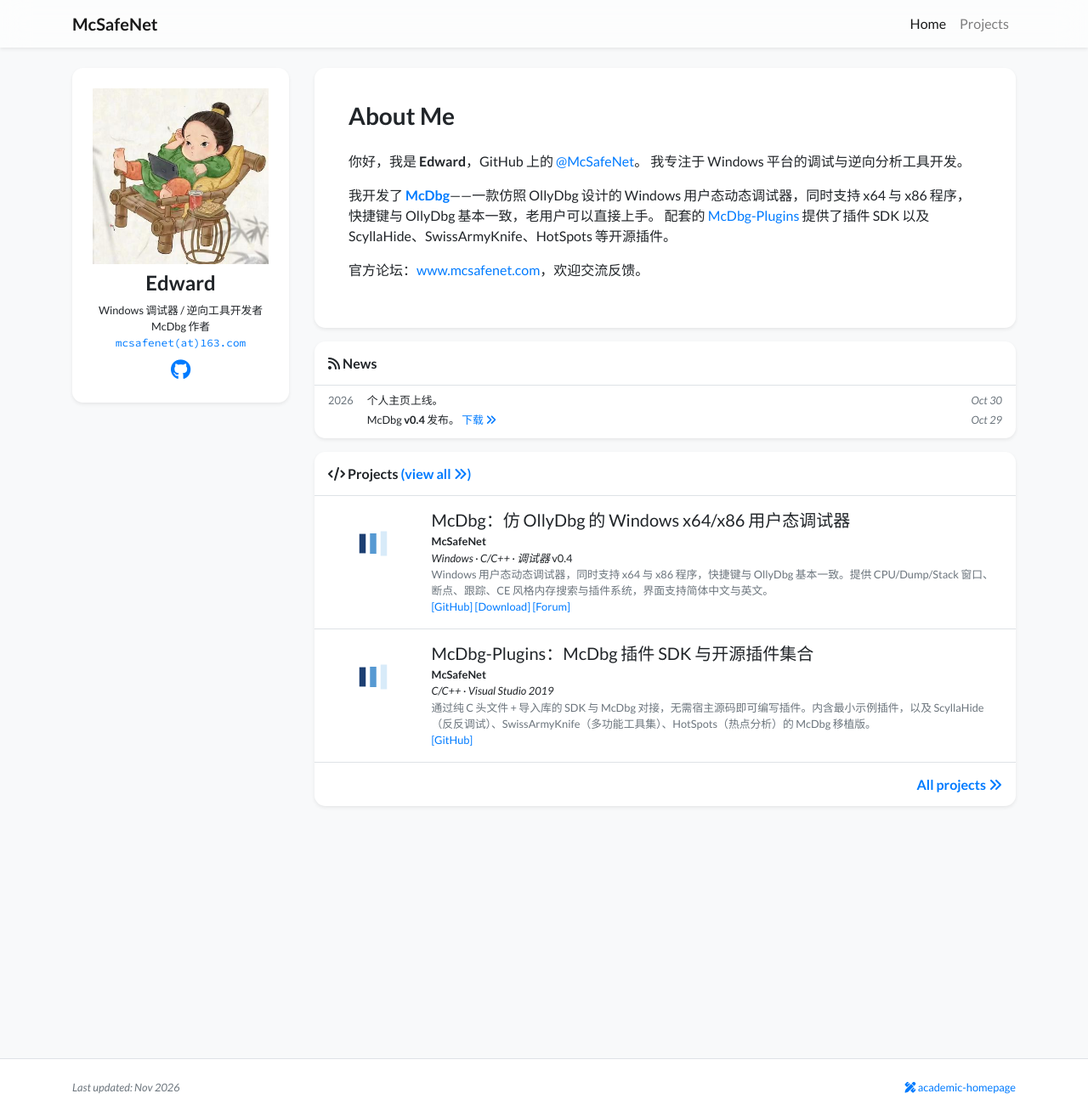
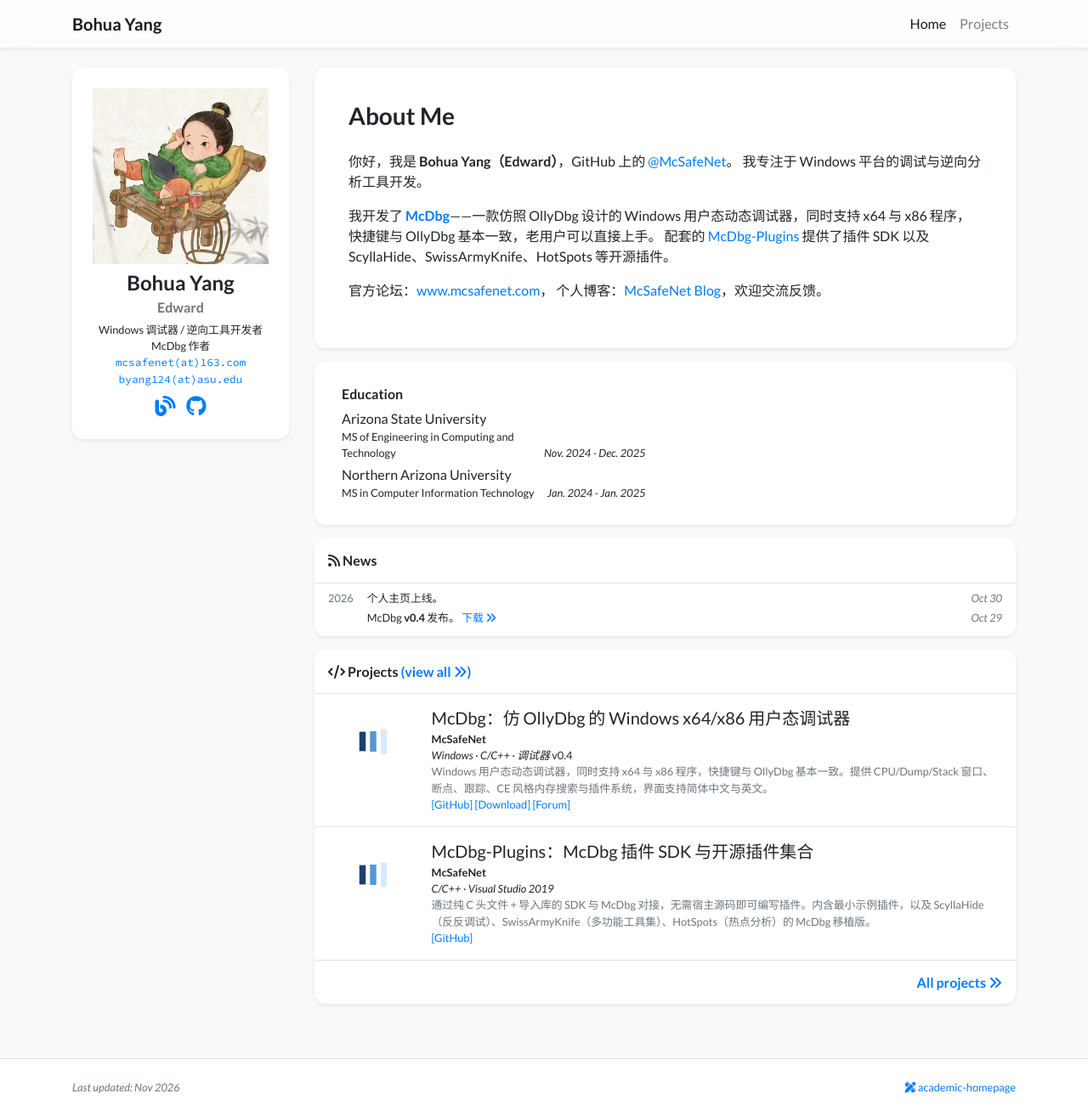
Before and after one commit to McSafeNet/McSafeNet.github.io, a Jekyll site: the page built from index.html, in a window 1280 px wide and 1314 px high. Shown: the whole window at 85% size. Built offline with Jekyll 4.4.1, drawn with Linux system fonts in a browser that asks for light colours; nearby versions of some CDN libraries; a style sheet for code colours, icons or effects is not loaded.

Commit message:
Add name, contact emails, blog link and education

```diff
--- a/_data/display.yml
+++ b/_data/display.yml
@@ -1,5 +1,5 @@
 homepage:
-  show_experience: false  # 在 profile.yml 填写 education/experience/awards 后改为 true
+  show_experience: true
   show_news: true
   show_selected_publications: true
   num_news: 10
--- a/_data/profile.yml
+++ b/_data/profile.yml
@@ -1,12 +1,14 @@
-primary_name: "Edward"
-secondary_name: "McSafeNet"
-navbar_name: "McSafeNet"
+primary_name: "Bohua Yang"
+secondary_name: "Edward"
+navbar_name: "Bohua Yang"
 
 positions:
 - name: Windows 调试器 / 逆向工具开发者
 - name: McDbg 作者
 
 email: "mcsafenet@163.com"
+email2: "byang124@asu.edu"
+blog: https://www.mcsafenet.com/plugin.php?id=hl_blog:home
 # cv_link: /assets/files/cv.pdf
 github: McSafeNet
 # twitter: your_twitter_id  # Do not include the '@' symbol
@@ -15,7 +17,7 @@ github: McSafeNet
 short_bio_text_justify: false
 short_bio: >-
   <p>
-    你好，我是 <b>Edward</b>，GitHub 上的 <a href="https://github.com/McSafeNet" target="_blank">@McSafeNet</a>。
+    你好，我是 <b>Bohua Yang（Edward）</b>，GitHub 上的 <a href="https://github.com/McSafeNet" target="_blank">@McSafeNet</a>。
     我专注于 Windows 平台的调试与逆向分析工具开发。
   </p>
   <p>
@@ -25,16 +27,19 @@ short_bio: >-
     以及 ScyllaHide、SwissArmyKnife、HotSpots 等开源插件。
   </p>
   <p>
-    官方论坛：<a href="https://www.mcsafenet.com" target="_blank">www.mcsafenet.com</a>，欢迎交流反馈。
+    官方论坛：<a href="https://www.mcsafenet.com" target="_blank">www.mcsafenet.com</a>，
+    个人博客：<a href="https://www.mcsafenet.com/plugin.php?id=hl_blog:home" target="_blank">McSafeNet Blog</a>，欢迎交流反馈。
   </p>
 
 portrait_url: /assets/images/photos/portrait.jpg
 
-# 以下栏目可按需填写，取消注释即可显示
-# education:
-# - name: 学校名称
-#   position: 专业 / 学位
-#   date: 2020.09 - 2024.06
+education:
+- name: Arizona State University
+  position: MS of Engineering in Computing and Technology
+  date: Nov. 2024 - Dec. 2025
+- name: Northern Arizona University
+  position: MS in Computer Information Technology
+  date: Jan. 2024 - Jan. 2025
 
 # experience:
 # - name: 公司名称
--- a/_includes/widgets/profile_card_mini.html
+++ b/_includes/widgets/profile_card_mini.html
@@ -23,6 +23,7 @@
                 <div class="row">
                     <div class="col text-center h4">
                         {{ site.data.profile.primary_name }}
+                        {% if site.data.profile.secondary_name != "" %}<div class="h6 text-muted mb-0 mt-1">{{ site.data.profile.secondary_name }}</div>{% endif %}
                     </div>
                 </div>
 
@@ -39,6 +40,11 @@
                         <a class="email-text" href="mailto:{{ site.data.profile.email | encode_email }}">
                             {{ site.data.profile.email | replace: "@", "(at)" }}
                         </a>
+                        {% if site.data.profile.email2 %}<br/>
+                        <a class="email-text" href="mailto:{{ site.data.profile.email2 | encode_email }}">
+                            {{ site.data.profile.email2 | replace: "@", "(at)" }}
+                        </a>
+                        {% endif %}
                     </div>
                 </div>
 
@@ -52,6 +58,12 @@
                         {%- endif -%}
                         <a class="px-1 no-break" target="_blank" href="{{ gscholar_url }}">
                             <i class="fab fa-google-scholar"></i>
+                        </a>
+                        {% endif %}
+
+                        {% if site.data.profile.blog %}
+                        <a class="px-1 no-break" target="_blank" href="{{ site.data.profile.blog }}" title="Blog">
+                            <i class="fas fa-blog"></i>
                         </a>
                         {% endif %}
 
```
Also changed, not shown: _includes/widgets/profile_card.html (+11 -0 lines), README.md.
